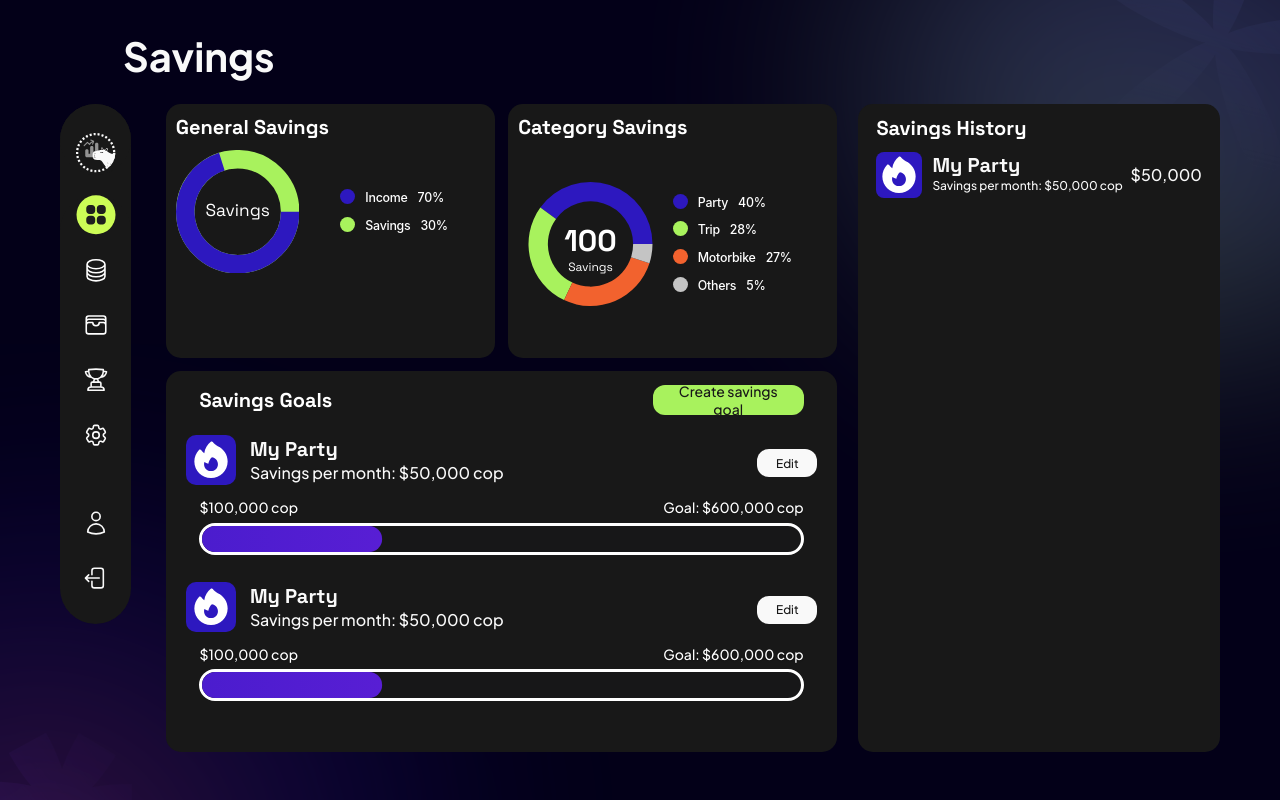
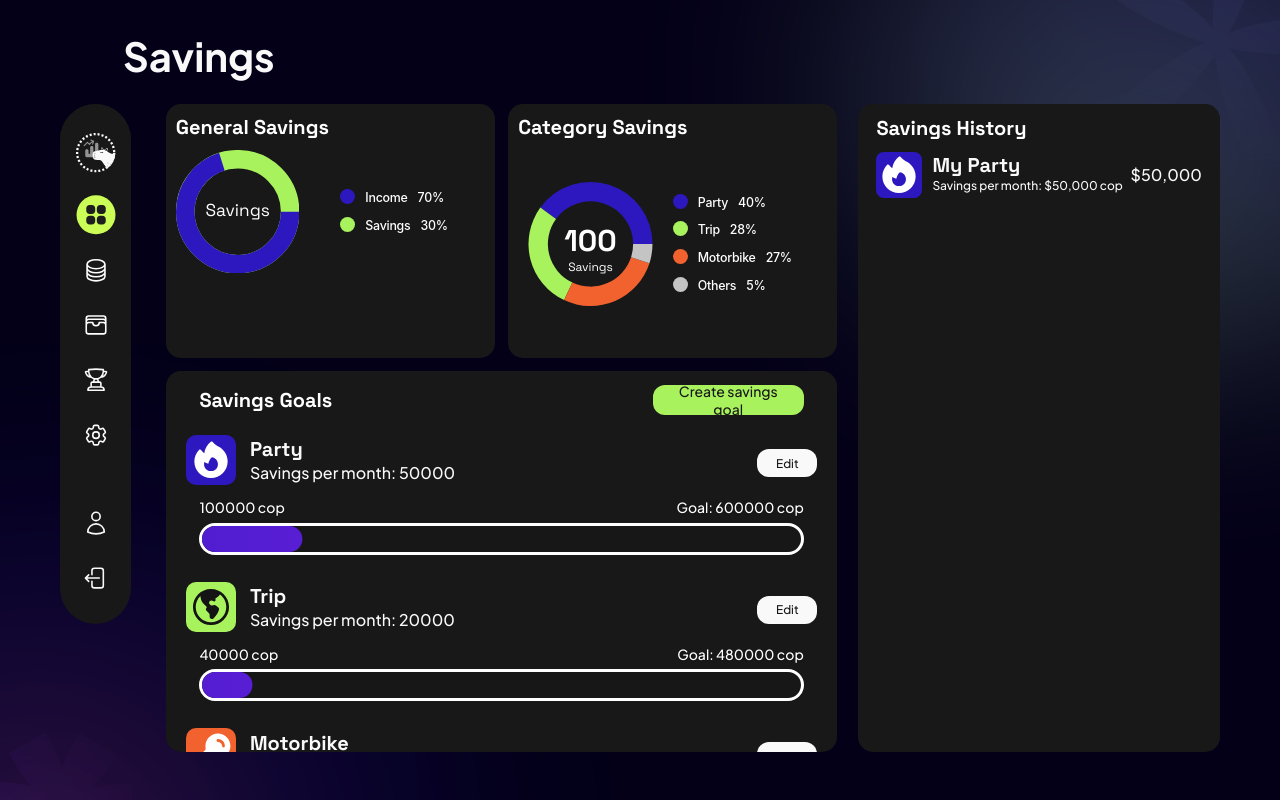
Before and after one commit to yabuJunn/CapyWeb, a React (Vite) app: page /#/savings in a window 1280 px wide. Built offline with nearby package versions, Linux system fonts and the light colour scheme; a web font is replaced by a local one.

Commit message:
feat(feature): Saving page half cntent paint with logic and mocked data
By: Juan David

```diff
--- a/src/components/savingsPageComponents/GeneralSavings/GeneralSavings.tsx
+++ b/src/components/savingsPageComponents/GeneralSavings/GeneralSavings.tsx
@@ -10,6 +10,9 @@ interface GeneralSavingsProps {
 }
 
 export const GeneralSavings = ({ valueIncome, valueSavings, incomePercentage, savingsPercentage }: GeneralSavingsProps) => {
+
+    console.log(valueSavings);
+
     return <>
         <div id='generalSavings'>
             <h3>General Savings</h3>
--- /dev/null
+++ b/src/components/savingsPageComponents/SavingGoalItem/SavingGoalItem.css
@@ -0,0 +1,108 @@
+.savingGoalItem {
+    display: flex;
+    flex-direction: column;
+    width: 100%;
+    margin: 0 0 4% 0;
+}
+
+.savingGoalHeader {
+    display: flex;
+    align-items: center;
+    justify-content: space-between;
+    height: 80%;
+    margin: 0 3% 0 3%
+}
+
+.savingGoalHeader button {
+    width: 10%;
+    height: 7%;
+    background-color: #F9F9F9;
+    padding: 14px;
+    margin: 0;
+    display: flex;
+    justify-content: center;
+    align-items: center;
+
+    color: #181818;
+    font-family: "Plus Jakarta Sans";
+    font-size: 11.907px;
+    font-style: normal;
+    font-weight: 500;
+    line-height: normal;
+}
+
+.savingGoalTitle {
+    display: flex;
+    flex-direction: row;
+    justify-content: center;
+    align-items: center;
+    margin: 0 0 1% 0;
+    width: 100%;
+}
+
+.savingGoalTitle img {
+    border-radius: 10px;
+    padding: 2px;
+    margin-right: 14px;
+    aspect-ratio: 1/1;
+}
+
+.savingGoalTitleText {
+    display: flex;
+    flex-direction: column;
+    height: 100%;
+    width: 100%;
+}
+
+.savingGoalTitleText h4 {
+    color: #F9F9F9;
+
+    /* Titulo mobile */
+    font-family: "Space Grotesk";
+    font-size: 20px;
+    font-style: normal;
+    font-weight: 700;
+    line-height: normal;
+}
+
+.savingGoalTitleText p {
+    color: #F9F9F9;
+
+    /* inputs-Body */
+    font-family: "Plus Jakarta Sans";
+    font-size: 16px;
+    font-style: normal;
+    font-weight: 500;
+    line-height: normal;
+}
+
+.savingGoalGraphContainer {
+    display: flex;
+    flex-direction: column;
+    align-items: center;
+    width: 100%;
+}
+
+.savingGoalGraphLabels {
+    color: var(--Primary-Base-White, #FFF);
+    text-shadow: 0px 1.188px 1.188px rgba(0, 0, 0, 0.25);
+
+    /* body mobile */
+    font-family: "Plus Jakarta Sans";
+    font-size: 14px;
+    font-style: normal;
+    font-weight: 500;
+    line-height: normal;
+
+    display: flex;
+    justify-content: space-between;
+
+    width: 90%;
+
+    margin: 1% 0 1% 0;
+}
+
+.bg-primary {
+    background: linear-gradient(270deg, #afa3c9, #4233a9);
+    border-radius: 40px;
+}
--- /dev/null
+++ b/src/components/savingsPageComponents/SavingGoalItem/SavingGoalItem.tsx
@@ -0,0 +1,40 @@
+import './SavingGoalItem.css'
+
+import { Progress } from '../../../components/ui/progress'
+
+export interface SavingGoalItemProps {
+    goalImage: string,
+    goalImageColor: string
+    goalTitle: string,
+    goalMonthlySaving: number,
+    goalActualFee: number,
+    goalTotalFee: number
+}
+
+export const SavingGoalItem = ({ goalImage, goalImageColor, goalTitle, goalMonthlySaving, goalActualFee, goalTotalFee }: SavingGoalItemProps) => {
+    return <>
+        <div className='savingGoalItem'>
+            <div className='savingGoalHeader'>
+                <div className='savingGoalTitle'>
+                    <img src={goalImage} alt="" style={{ backgroundColor: goalImageColor }} />
+                    <div className='savingGoalTitleText'>
+                        <h4>{goalTitle}</h4>
+                        <p>Savings per month: {goalMonthlySaving}</p>
+                    </div>
+                </div>
+
+                <button>
+                    Edit
+                </button>
+            </div>
+
+            <div className='savingGoalGraphContainer'>
+                <div className='savingGoalGraphLabels'>
+                    <p>{goalActualFee} cop</p>
+                    <p>Goal: {goalTotalFee} cop</p>
+                </div>
+                <Progress value={(100 * goalActualFee) / goalTotalFee} className="w-[90%] h-[4vh]" style={{ border: '3px white solid' }}></Progress>
+            </div>
+        </div>
+    </>
+}
--- a/src/components/savingsPageComponents/SavingsGoals/SavingsGoals.css
+++ b/src/components/savingsPageComponents/SavingsGoals/SavingsGoals.css
@@ -52,112 +52,3 @@
 #savingsGoalsListContainer::-webkit-scrollbar {
     display: none;
 }
-
-.savingGoalItem {
-    display: flex;
-    flex-direction: column;
-    width: 100%;
-    margin: 0 0 4% 0;
-}
-
-.savingGoalHeader {
-    display: flex;
-    align-items: center;
-    justify-content: space-between;
-    height: 80%;
-    margin: 0 3% 0 3%
-}
-
-.savingGoalHeader button {
-    width: 10%;
-    height: 7%;
-    background-color: #F9F9F9;
-    padding: 14px;
-    margin: 0;
-    display: flex;
-    justify-content: center;
-    align-items: center;
-
-    color: #181818;
-    font-family: "Plus Jakarta Sans";
-    font-size: 11.907px;
-    font-style: normal;
-    font-weight: 500;
-    line-height: normal;
-}
-
-.savingGoalTitle {
-    display: flex;
-    flex-direction: row;
-    justify-content: center;
-    align-items: center;
-    margin: 0 0 1% 0;
-    width: 100%;
-}
-
-.savingGoalTitle img {
-    border-radius: 10px;
-    padding: 2px;
-    margin-right: 14px;
-    aspect-ratio: 1/1;
-}
-
-.savingGoalTitleText {
-    display: flex;
-    flex-direction: column;
-    height: 100%;
-    width: 100%;
-}
-
-.savingGoalTitleText h4 {
-    color: #F9F9F9;
-
-    /* Titulo mobile */
-    font-family: "Space Grotesk";
-    font-size: 20px;
-    font-style: normal;
-    font-weight: 700;
-    line-height: normal;
-}
-
-.savingGoalTitleText p {
-    color: #F9F9F9;
-
-    /* inputs-Body */
-    font-family: "Plus Jakarta Sans";
-    font-size: 16px;
-    font-style: normal;
-    font-weight: 500;
-    line-height: normal;
-}
-
-.savingGoalGraphContainer {
-    display: flex;
-    flex-direction: column;
-    align-items: center;
-    width: 100%;
-}
-
-.savingGoalGraphLabels {
-    color: var(--Primary-Base-White, #FFF);
-    text-shadow: 0px 1.188px 1.188px rgba(0, 0, 0, 0.25);
-
-    /* body mobile */
-    font-family: "Plus Jakarta Sans";
-    font-size: 14px;
-    font-style: normal;
-    font-weight: 500;
-    line-height: normal;
-
-    display: flex;
-    justify-content: space-between;
-
-    width: 90%;
-
-    margin: 1% 0 1% 0;
-}
-
-.bg-primary {
-    background: linear-gradient(270deg, #581ED4, #2D18BF);
-    border-radius: 40px;
-}
--- a/src/components/savingsPageComponents/SavingsGoals/SavingsGoals.tsx
+++ b/src/components/savingsPageComponents/SavingsGoals/SavingsGoals.tsx
@@ -1,10 +1,12 @@
 import './SavingsGoals.css'
 
-import fireIconWhite from '../../../assets/svg/fireIconWhite.svg'
+import { SavingGoalItem, SavingGoalItemProps } from '../SavingGoalItem/SavingGoalItem'
 
-import { Progress } from '../../../components/ui/progress'
+interface SavingsGoalsProps {
+    savingsGoalsItemsArray: Array<SavingGoalItemProps>
+}
 
-export const SavingsGoals = () => {
+export const SavingsGoals = ({ savingsGoalsItemsArray }: SavingsGoalsProps) => {
 
     return <>
         <div id='savingsGoalsContainer'>
@@ -14,53 +16,9 @@ export const SavingsGoals = () => {
             </div>
 
             <div id='savingsGoalsListContainer'>
-                <div className='savingGoalItem'>
-                    <div className='savingGoalHeader'>
-                        <div className='savingGoalTitle'>
-                            <img src={fireIconWhite} alt="" style={{ backgroundColor: '#2D18BF' }} />
-                            <div className='savingGoalTitleText'>
-                                <h4>My Party</h4>
-                                <p>Savings per month: $50,000 cop</p>
-                            </div>
-                        </div>
-
-                        <button>
-                            Edit
-                        </button>
-                    </div>
-
-                    <div className='savingGoalGraphContainer'>
-                        <div className='savingGoalGraphLabels'>
-                            <p>$100,000 cop</p>
-                            <p>Goal: $600,000 cop</p>
-                        </div>
-                        <Progress value={30} className="w-[90%] h-[4vh]" style={{ border: '3px white solid' }}></Progress>
-                    </div>
-                </div>
-
-                <div className='savingGoalItem'>
-                    <div className='savingGoalHeader'>
-                        <div className='savingGoalTitle'>
-                            <img src={fireIconWhite} alt="" style={{ backgroundColor: '#2D18BF' }} />
-                            <div className='savingGoalTitleText'>
-                                <h4>My Party</h4>
-                                <p>Savings per month: $50,000 cop</p>
-                            </div>
-                        </div>
-
-                        <button>
-                            Edit
-                        </button>
-                    </div>
-
-                    <div className='savingGoalGraphContainer'>
-                        <div className='savingGoalGraphLabels'>
-                            <p>$100,000 cop</p>
-                            <p>Goal: $600,000 cop</p>
-                        </div>
-                        <Progress value={30} className="w-[90%] h-[4vh]" style={{ border: '3px white solid' }}></Progress>
-                    </div>
-                </div>
+                {savingsGoalsItemsArray.map((goal) => {
+                    return <SavingGoalItem goalImage={goal.goalImage} goalImageColor={goal.goalImageColor} goalTitle={goal.goalTitle} goalMonthlySaving={goal.goalMonthlySaving} goalActualFee={goal.goalActualFee} goalTotalFee={goal.goalTotalFee}></SavingGoalItem>
+                })}
             </div>
         </div>
     </>
--- a/src/pages/savingsPage/savingsPage.tsx
+++ b/src/pages/savingsPage/savingsPage.tsx
@@ -3,11 +3,66 @@ import './savingsPage.css'
 //Import Components
 import Nav from '../../components/Nav/Nav'
 import { GeneralSavings } from '../../components/savingsPageComponents/GeneralSavings/GeneralSavings'
-import { CategorySavings } from '../../components/savingsPageComponents/CategorySavings/CategorySavings'
+import { CategorySavings, savingItemType } from '../../components/savingsPageComponents/CategorySavings/CategorySavings'
 import { SavingsGoals } from '../../components/savingsPageComponents/SavingsGoals/SavingsGoals'
 import { SavingsHistory } from '../../components/savingsPageComponents/SavingsHistory/SavingsHistory'
+import { SavingGoalItemProps } from '../../components/savingsPageComponents/SavingGoalItem/SavingGoalItem'
+
+//Import images
+import fireIconWhite from '../../assets/svg/fireIconWhite.svg'
+import planetIconBlack from '../../assets/svg/planetIconBlack.svg'
+import KeyIconWhite from '../../assets/svg/KeyIconWhite.svg'
+
+//Savings Data
+
+const savingsData: Array<savingType> = [
+    { savingName: "Party", savingValue: 40, savingColor: "#2D18BF", savingPercentage: "40%", savingImage: fireIconWhite, monthlySaving: 50000, savingActualFee: 100000, savingTotalFee: 600000 },
+    { savingName: "Trip", savingValue: 28, savingColor: "#A8F25D", savingPercentage: "28%", savingImage: planetIconBlack, monthlySaving: 20000, savingActualFee: 40000, savingTotalFee: 480000 },
+    { savingName: "Motorbike", savingValue: 27, savingColor: "#F2622E", savingPercentage: "27%", savingImage: KeyIconWhite, monthlySaving: 100000, savingActualFee: 400000, savingTotalFee: 1000000 },
+    {
+        savingName: "Others", savingValue: 5, savingColor: "#C4C4C4", savingPercentage: "5%",
+        savingImage: '',
+        monthlySaving: 0,
+        savingActualFee: 0,
+        savingTotalFee: 0
+    }
+]
+
+interface savingType {
+    savingName: string,
+    savingValue: number,
+    savingColor: string,
+    savingPercentage: string,
+    savingImage: string,
+    monthlySaving: number,
+    savingActualFee: number,
+    savingTotalFee: number
+}
 
 export const SavingsPage = () => {
+    const chartData: Array<savingItemType> = []
+    const savingsGoalsData: Array<SavingGoalItemProps> = []
+
+    savingsData.forEach((saving) => {
+        chartData.push({
+            savingName: saving.savingName,
+            savingValue: saving.savingValue,
+            fill: saving.savingColor,
+            percentage: saving.savingPercentage
+        })
+
+        if (saving.savingName !== 'Others') {
+            savingsGoalsData.push({
+                goalImage: saving.savingImage,
+                goalImageColor: saving.savingColor,
+                goalTitle: saving.savingName,
+                goalMonthlySaving: saving.monthlySaving,
+                goalActualFee: saving.savingActualFee,
+                goalTotalFee: saving.savingTotalFee
+            })
+        }
+    })
+
 
     return <>
         <main className='page'>
@@ -25,16 +80,11 @@ export const SavingsPage = () => {
                             <div id='summarySavingsContainer'>
                                 <GeneralSavings valueIncome={70} valueSavings={30} incomePercentage={'70%'} savingsPercentage={'30%'}></GeneralSavings>
 
-                                <CategorySavings chartData={[
-                                    { savingName: "Party", savingValue: 40, fill: "#2D18BF", percentage: "40%" },
-                                    { savingName: "Trip", savingValue: 28, fill: "#A8F25D", percentage: "28%" },
-                                    { savingName: "Motorbike", savingValue: 27, fill: "#F2622E", percentage: "27%" },
-                                    { savingName: "Others", savingValue: 5, fill: "#C4C4C4", percentage: "5%" },
-                                ]}></CategorySavings>
+                                <CategorySavings chartData={chartData}></CategorySavings>
 
                             </div>
 
-                            <SavingsGoals></SavingsGoals>
+                            <SavingsGoals savingsGoalsItemsArray={savingsGoalsData}></SavingsGoals>
 
                         </div>
 
```
Also changed, not shown: src/components/savingsPageComponents/CategorySavings/CategorySavings.tsx (+1 -8 lines), src/assets/svg/KeyIconWhite.svg (added), src/assets/svg/planetIconBlack.svg (added).
